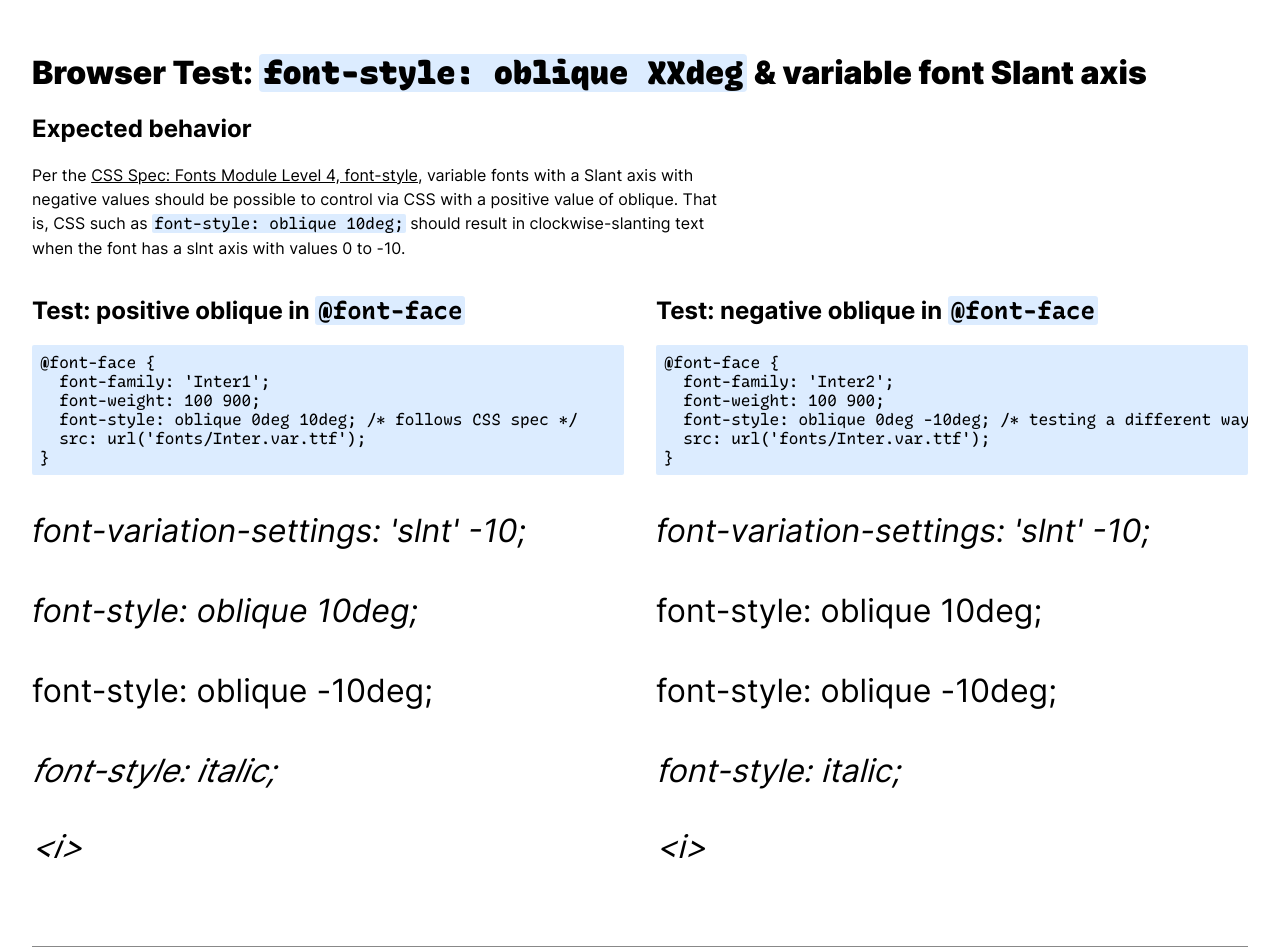
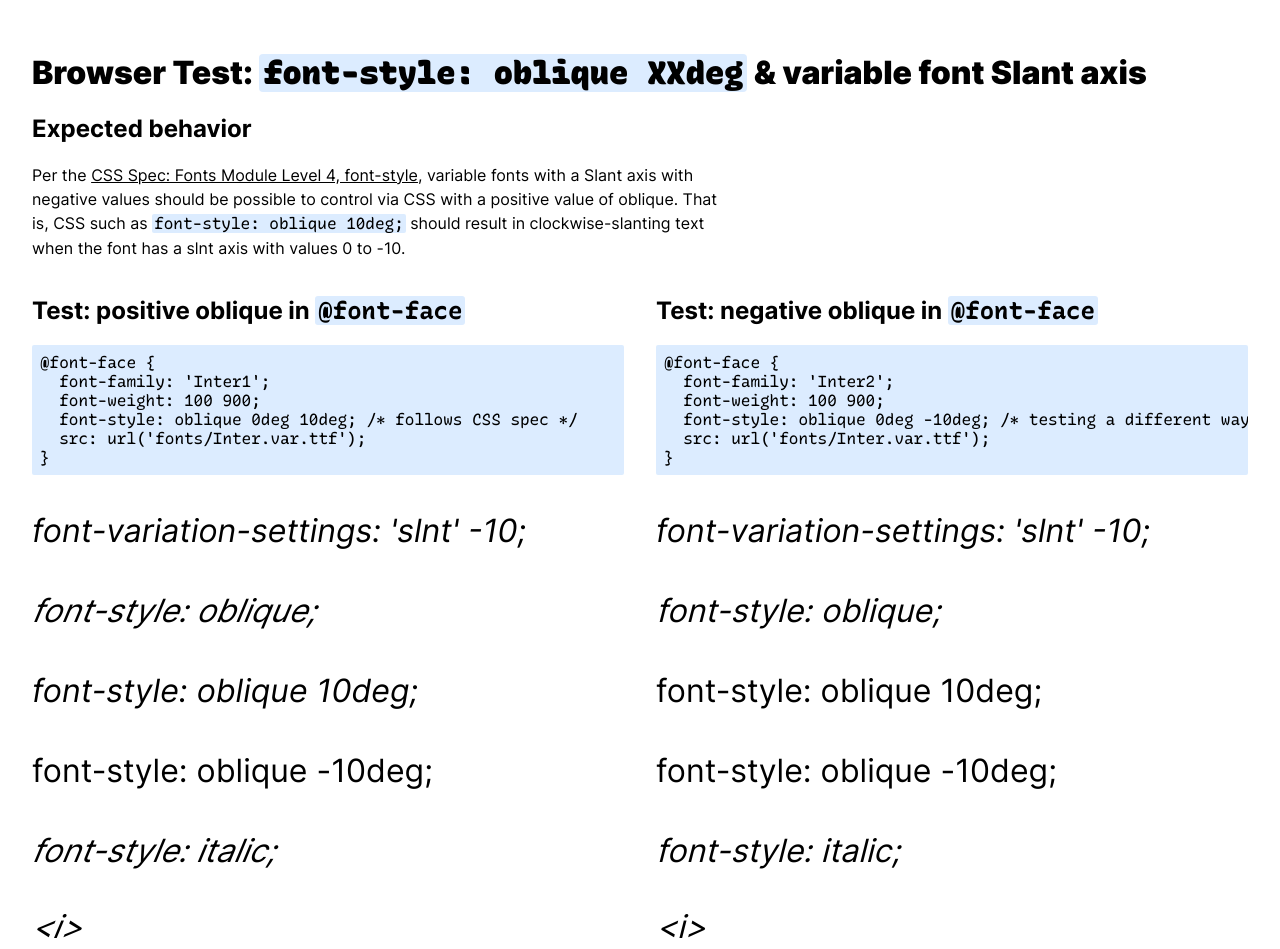
Before and after one commit to arrowtype/vf-slnt-test, a plain HTML site: page index.html in a window 1280 px wide. Shown: the top 949 px of the page. Drawn offline with Linux system fonts and the light colour scheme.

Commit message:
add "oblique"-only test

```diff
--- a/index.html
+++ b/index.html
@@ -34,6 +34,7 @@
 }</pre>
 		<div class="test-text">
 			<p class="var-slnt">font-variation-settings: 'slnt' -10;</p>
+			<p class="oblique-only">font-style: oblique;</p>
 			<p class="oblique">font-style: oblique 10deg;</p>
 			<p class="oblique-neg">font-style: oblique -10deg;</p>
 			<p class="italic">font-style: italic;</p>
@@ -52,6 +53,7 @@
 }</pre>
 		<div class="test-text">
 			<p class="var-slnt">font-variation-settings: 'slnt' -10;</p>
+			<p class="oblique-only">font-style: oblique;</p>
 			<p class="oblique">font-style: oblique 10deg;</p>
 			<p class="oblique-neg">font-style: oblique -10deg;</p>
 			<p class="italic">font-style: italic;</p>
--- a/style.css
+++ b/style.css
@@ -106,6 +106,9 @@ hr {
 .oblique {
 	font-style: oblique 10deg;
 }
+.oblique-only {
+	font-style: oblique;
+}
 
 .oblique-neg {
 	font-style: oblique -10deg;
```
